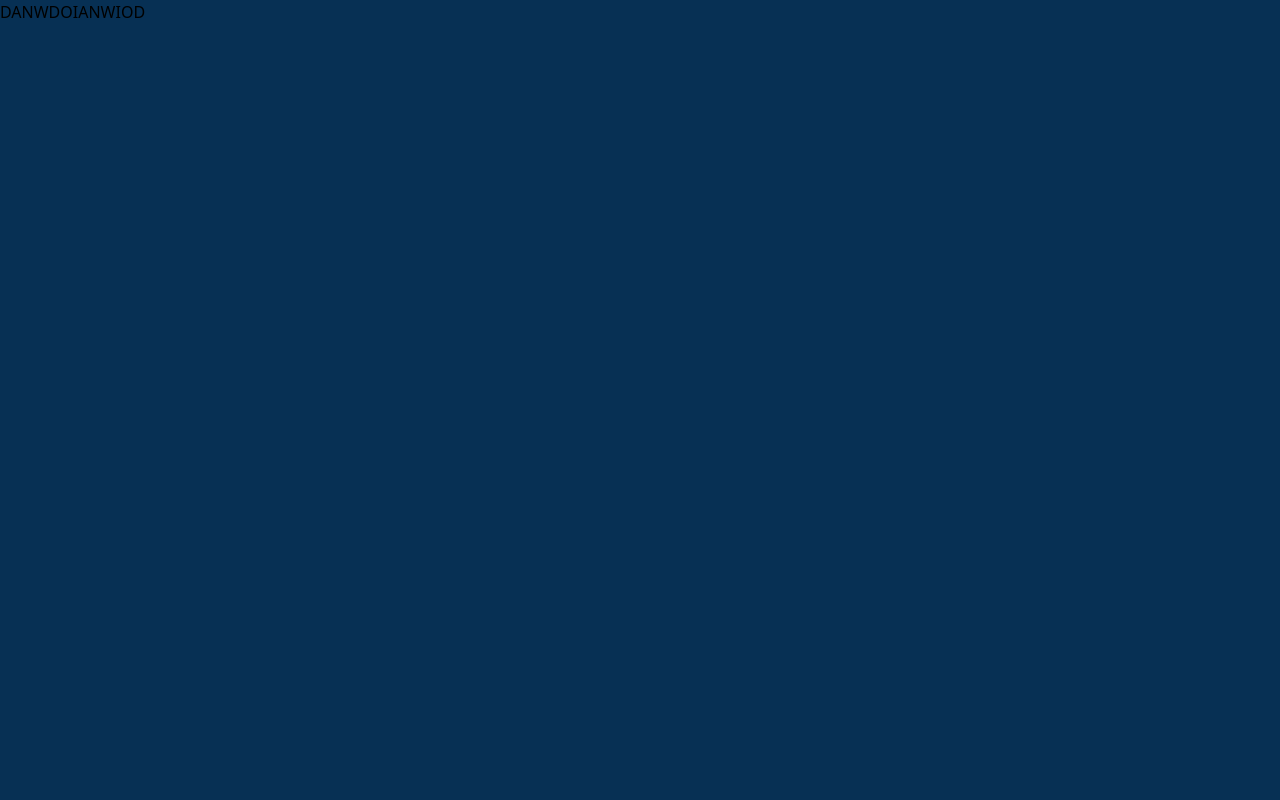
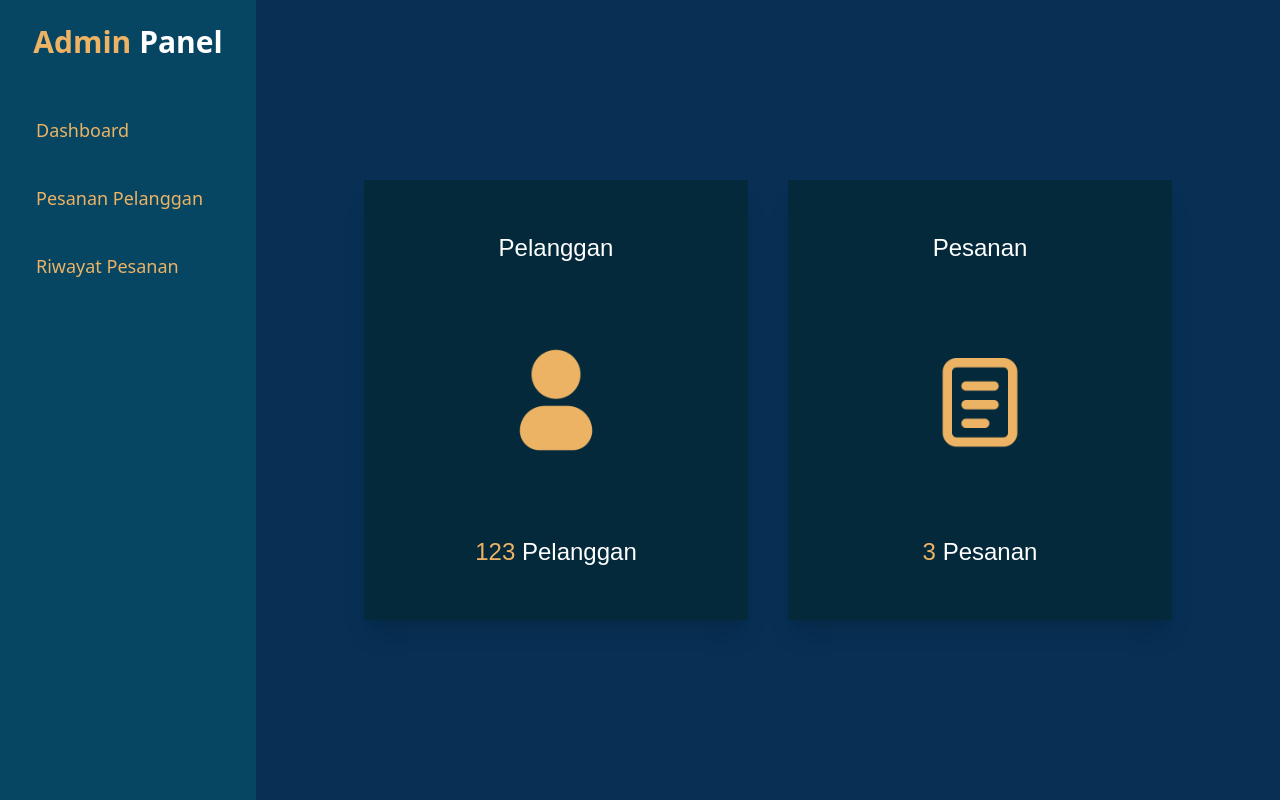
Before and after one commit to dimpram101/raise-production, a React (Vite) app in the folder frontend/: page /dashboard in a window 1280 px wide. Built offline with nearby package versions, Linux system fonts and the light colour scheme.

Commit message:
dashboard admin index  done

```diff
--- /dev/null
+++ b/frontend/src/Components/admin/Sidebar.jsx
@@ -0,0 +1,30 @@
+import { Link } from "react-router-dom";
+
+const Sidebar = () => {
+  return (
+    <div>
+      <div className="fixed w-64 bg-[#064663] h-screen mr-64">
+        <div className="px-3 py-6">
+          <div className="text-center text-3xl font-bold text-poppins mb-12">
+            <h2 className="text-[#ECB365]">
+              Admin <span className="text-white">Panel</span>
+            </h2>
+          </div>
+          <div className="flex flex-col gap-6 text-lg text-[#ECB365]">
+            <Link to={"/dashboard"}>
+              <div className="px-6 py-2 rounded-lg"> Dashboard</div>
+            </Link>
+            <Link to={"/dashboard/pesanan-pelanggan"}>
+            <div className="px-6 py-2 rounded-lg">Pesanan Pelanggan</div>
+            </Link>
+            <Link to={"/dashboard/riwayat-pesanan"}>
+            <div className="px-6 py-2 rounded-lg">Riwayat Pesanan</div>
+            </Link>
+          </div>
+        </div>
+      </div>
+    </div>
+  );
+};
+
+export default Sidebar;
--- a/frontend/src/pages/admin/Dashboard.jsx
+++ b/frontend/src/pages/admin/Dashboard.jsx
@@ -1,11 +1,44 @@
 // import Navbar from "../../component/admin/Navbar";
 
+import Sidebar from "../../Components/admin/Sidebar";
+import { useNavigate } from "react-router-dom";
+
 const Dashboard = () => {
+  const navigate = useNavigate();
+
+  const onClickRedirect = (path) => {
+    navigate(path);
+  }
+
   return (
     <>
-    DANWDOIANWIOD
+      <Sidebar />
+      <div className="ml-64">
+        <div className="flex flex-row justify-center items-center gap-10 h-screen">
+          <div className="w-96 h-[440px] bg-[#04293A] flex flex-col gap-10 items-center justify-around py-8 font-poppins shadow-xl rounded-sm cursor-pointer" onClick={() => onClickRedirect('/dashboard/riwayat-pesanan')}>
+            <h2 className="text-white text-2xl">Pelanggan</h2>
+            <img
+              src="/assets/icon/user_profile.png"
+              className="w-28 h-28 fill-white stroke-white"
+            />
+            <h2 className="text-[#ECB365] text-2xl">
+              123 <span className="text-white">Pelanggan</span>
+            </h2>
+          </div>
+          <div className="w-96 h-[440px] bg-[#04293A] flex flex-col gap-10 items-center justify-around py-8 font-poppins shadow-xl rounded-sm cursor-pointer" onClick={() => onClickRedirect('/dashboard/pesanan-pelanggan')}>
+            <h2 className="text-white text-2xl">Pesanan</h2>
+            <img
+              src="/assets/icon/order.png"
+              className="w-28 h-28 fill-white stroke-white"
+            />
+            <h2 className="text-[#ECB365] text-2xl">
+              3 <span className="text-white">Pesanan</span>
+            </h2>
+          </div>
+        </div>
+      </div>
     </>
-  )
-}
+  );
+};
 
 export default Dashboard;
```
Also changed, not shown: frontend/public/assets/icon/order.png (added), frontend/public/assets/icon/user_profile.png (added).
